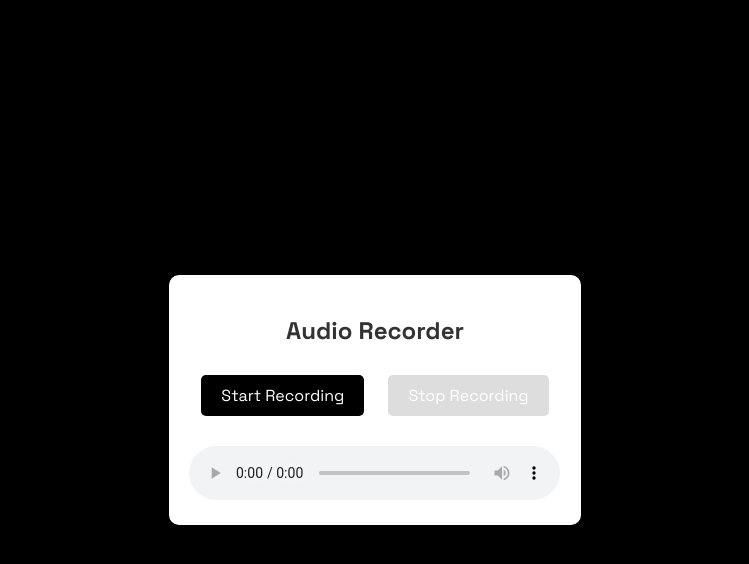
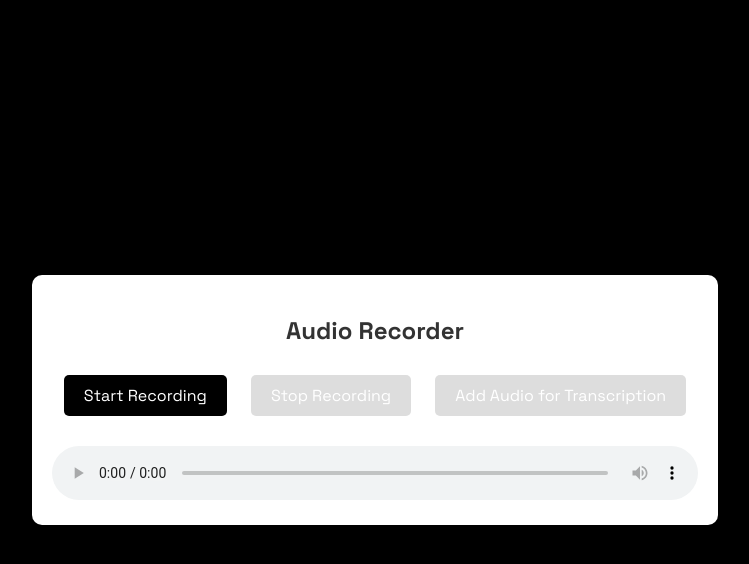
Before and after one commit to Nash504/notesum, a Flask app: page / in a window 1280 px wide. Shown: the top 564 px of the page, without its empty margins (265-1014 px from the left). Run offline with Flask 3, Linux system fonts and the light colour scheme.

Commit message:
Big changes

```diff
--- a/main.py
+++ b/main.py
@@ -1,9 +1,45 @@
-from flask import Flask, render_template
+from flask import Flask, render_template, request, jsonify
+import os
+from app import transcribe_and_summarize  # Import the transcribe function from app.py
 
 app = Flask(__name__)
 
+# Set up a folder to store the uploaded audio files
+UPLOAD_FOLDER = 'uploads'
+os.makedirs(UPLOAD_FOLDER, exist_ok=True)
+
+# Allow only .wav files
+ALLOWED_EXTENSIONS = {'wav'}
+
+def allowed_file(filename):
+    return '.' in filename and filename.rsplit('.', 1)[1].lower() in ALLOWED_EXTENSIONS
+
 @app.route('/')
 def home():
+    # Render the index.html file located in the templates folder
     return render_template('index.html')
-if __name__=="__main__":
+
+@app.route('/upload', methods=['POST'])
+def upload_audio():
+    if 'audio' not in request.files:
+        return jsonify({"error": "No file part"}), 400
+
+    audio_file = request.files['audio']
+
+    if audio_file.filename == '':
+        return jsonify({"error": "No selected file"}), 400
+
+    if audio_file and allowed_file(audio_file.filename):
+        # Save the uploaded file
+        filename = os.path.join(UPLOAD_FOLDER, 'recording.wav')
+        audio_file.save(filename)
+
+        # Call the transcribe_and_summarize function with the saved file
+        transcription = transcribe_and_summarize(filename)  # Pass the file path
+
+        return jsonify({"message": "Audio file uploaded and transcribed successfully", "transcription": transcription}), 200
+    else:
+        return jsonify({"error": "Invalid file type"}), 400
+
+if __name__ == '__main__':
     app.run(debug=True)
--- a/templates/index.html
+++ b/templates/index.html
@@ -62,6 +62,7 @@
       <h2>Audio Recorder</h2>
       <button id="startRecording">Start Recording</button>
       <button id="stopRecording" disabled>Stop Recording</button>
+      <button id="addAudio" disabled>Add Audio for Transcription</button>
       <audio id="audioPlayer" controls></audio>
     </div>
 
@@ -73,6 +74,7 @@
 
       document.getElementById("startRecording").onclick = startRecording;
       document.getElementById("stopRecording").onclick = stopRecording;
+      document.getElementById("addAudio").onclick = uploadAudio;
 
       async function startRecording() {
         audioContext = new (window.AudioContext || window.webkitAudioContext)();
@@ -89,6 +91,7 @@
           const audioBlob = new Blob(audioChunks, { type: "audio/wav" });
           const audioUrl = URL.createObjectURL(audioBlob);
           document.getElementById("audioPlayer").src = audioUrl;
+          document.getElementById("addAudio").disabled = false; // Enable the 'Add Audio' button
         };
 
         recorder.start();
@@ -102,6 +105,30 @@
         document.getElementById("startRecording").disabled = false;
         document.getElementById("stopRecording").disabled = true;
       }
+
+      async function uploadAudio() {
+        const audioBlob = new Blob(audioChunks, { type: "audio/wav" });
+        const formData = new FormData();
+        formData.append("audio", audioBlob, "recording.wav");
+
+        try {
+          const response = await fetch("/upload", {
+            method: "POST",
+            body: formData,
+          });
+          const data = await response.json();
+
+          if (response.ok) {
+            alert("Audio file uploaded and transcribed successfully.");
+            console.log(data.transcription); // Log the transcription result
+          } else {
+            alert(data.error || "An error occurred.");
+          }
+        } catch (error) {
+          alert("An error occurred during file upload.");
+          console.error(error);
+        }
+      }
     </script>
   </body>
 </html>
```
Also changed, not shown: app.py (+27 -20 lines), 2 other files.
